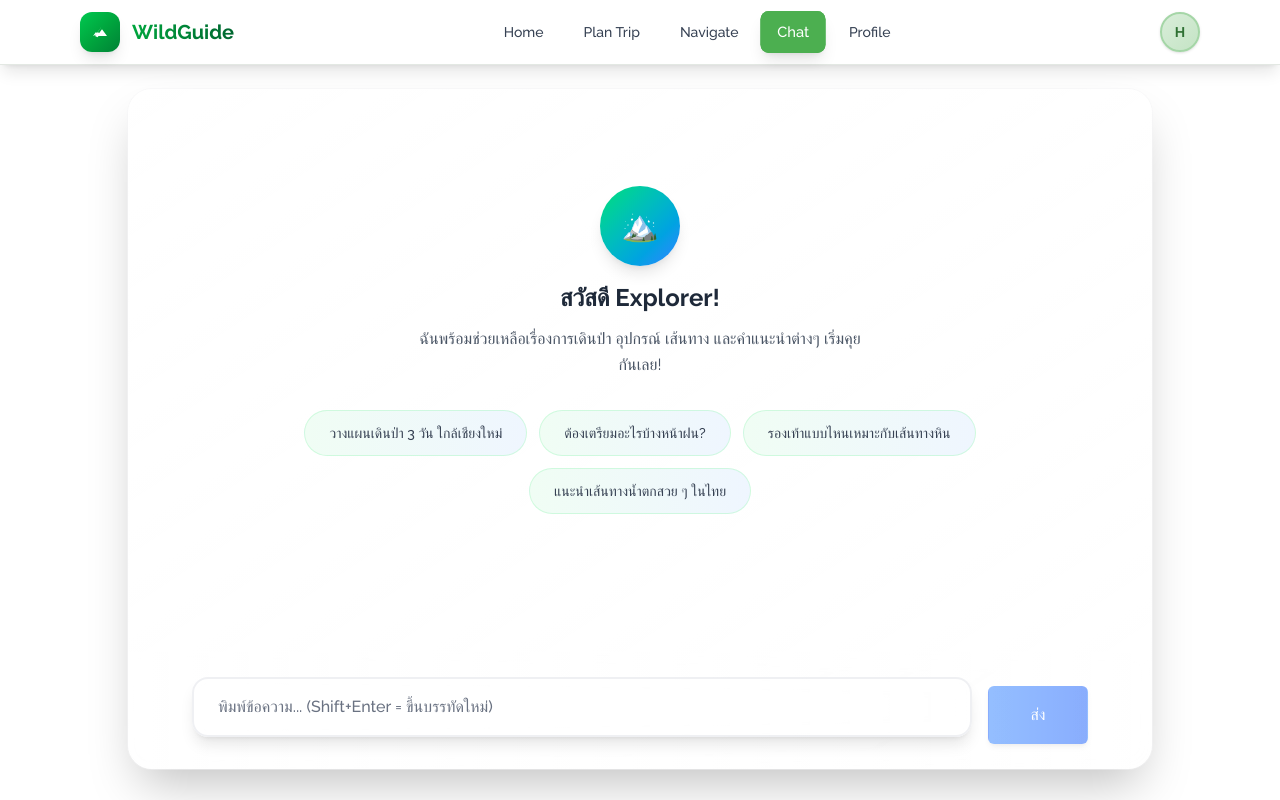
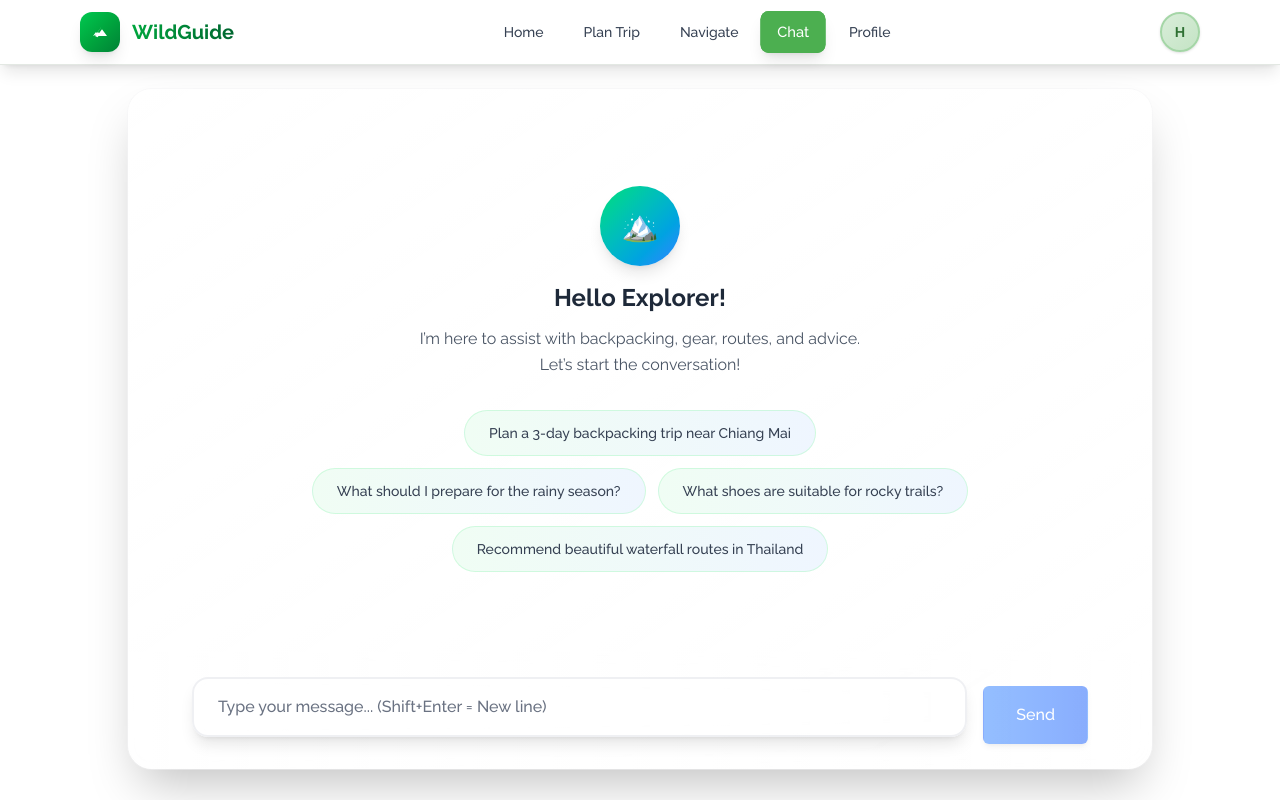
Before and after one commit to agehcx/hiking-app, a Next.js app in the folder frontend/: page /chat in a window 1280 px wide. Shown: the top 800 px of the page. Built offline with nearby package versions, Linux system fonts and the light colour scheme.

Commit message:
fix: change to eng, remove emojis

```diff
--- a/frontend/src/app/chat/page.tsx
+++ b/frontend/src/app/chat/page.tsx
@@ -5,10 +5,10 @@ import { Button } from "@/components/ui/Button";
 interface ChatMsg { role: "user" | "assistant"; content: string; ts: Date }
 
 const SUGGESTIONS = [
-  "วางแผนเดินป่า 3 วัน ใกล้เชียงใหม่",
-  "ต้องเตรียมอะไรบ้างหน้าฝน?",
-  "รองเท้าแบบไหนเหมาะกับเส้นทางหิน",
-  "แนะนำเส้นทางน้ำตกสวย ๆ ในไทย",
+  "Plan a 3-day backpacking trip near Chiang Mai",
+  "What should I prepare for the rainy season?",
+  "What shoes are suitable for rocky trails?",
+  "Recommend beautiful waterfall routes in Thailand",
 ];
 
 export default function ChatbotPage() {
@@ -93,7 +93,6 @@ export default function ChatbotPage() {
       <div className="w-full max-w-5xl h-[85vh] bg-gradient-to-br from-white/95 to-white/85 backdrop-blur-md border border-white/20 shadow-2xl rounded-3xl flex flex-col overflow-hidden ring-1 ring-gray-100/50">
         {/* Messages Container */}
 
-        {/* Messages Container */}
         <div ref={listRef} className="flex-1 overflow-y-auto px-8 py-8 space-y-6 scrollbar-thin scrollbar-thumb-gray-200 scrollbar-track-transparent hover:scrollbar-thumb-gray-300">
           {messages.length === 0 && (
             <div className="mt-16 flex flex-col items-center text-center gap-8 animate-fade-in">
@@ -101,8 +100,8 @@ export default function ChatbotPage() {
                 <div className="w-20 h-20 mx-auto bg-gradient-to-br from-green-400 to-blue-500 rounded-full flex items-center justify-center shadow-lg">
                   <span className="text-3xl">🏔️</span>
                 </div>
-                <h2 className="text-2xl font-bold text-gray-800 mb-3">สวัสดี Explorer!</h2>
-                <p className="text-gray-600 max-w-md leading-relaxed">ฉันพร้อมช่วยเหลือเรื่องการเดินป่า อุปกรณ์ เส้นทาง และคำแนะนำต่างๆ เริ่มคุยกันเลย!</p>
+                <h2 className="text-2xl font-bold text-gray-800 mb-3">Hello Explorer!</h2>
+                <p className="text-gray-600 max-w-md leading-relaxed">I’m here to assist with backpacking, gear, routes, and advice. Let’s start the conversation!</p>
               </div>
               <div className="flex flex-wrap gap-3 justify-center max-w-2xl">
                 {SUGGESTIONS.map((s, idx) => (
@@ -146,7 +145,7 @@ export default function ChatbotPage() {
                   <span className="w-2 h-2 bg-gray-400 rounded-full animate-bounce" style={{ animationDelay: '120ms' }} />
                   <span className="w-2 h-2 bg-gray-400 rounded-full animate-bounce" style={{ animationDelay: '240ms' }} />
                 </div>
-                <span className="text-sm text-gray-500 ml-2">กำลังคิด...</span>
+                <span className="text-sm text-gray-500 ml-2">Thinking...</span>
               </div>
             </div>
           )}
@@ -159,7 +158,7 @@ export default function ChatbotPage() {
               <textarea
                 value={input}
                 onChange={e => setInput(e.target.value)}
-                placeholder="พิมพ์ข้อความ... (Shift+Enter = ขึ้นบรรทัดใหม่)"
+                placeholder="Type your message... (Shift+Enter = New line)"
                 rows={1}
                 onKeyDown={(e) => { if (e.key === 'Enter' && !e.shiftKey) { e.preventDefault(); send(input); } }}
                 className="w-full resize-none rounded-2xl border-2 border-gray-200/60 bg-white/90 backdrop-blur px-6 py-4 text-gray-800 font-medium shadow-lg focus:outline-none focus:ring-2 focus:ring-blue-400/50 focus:border-blue-400/60 transition-all duration-200 max-h-40 placeholder:text-gray-500"
@@ -167,7 +166,7 @@ export default function ChatbotPage() {
               />
               {input.trim() && (
                 <div className="absolute top-2 right-2 text-xs text-gray-400 bg-white/80 px-2 py-1 rounded-md">
-                  {input.length} ตัวอักษร
+                  {input.length} characters
                 </div>
               )}
             </div>
@@ -179,7 +178,7 @@ export default function ChatbotPage() {
               loading={loading}
               className="rounded-2xl px-8 py-4 text-white bg-gradient-to-r from-blue-500 to-blue-600 hover:from-blue-600 hover:to-blue-700 shadow-lg hover:shadow-xl transition-all duration-200 transform hover:scale-105 disabled:opacity-50 disabled:scale-100 min-w-[100px] font-medium"
             >
-              {loading ? 'กำลังส่ง...' : 'ส่ง'}
+              {loading ? 'Sending...' : 'Send'}
             </Button>
           </div>
         </form>
--- a/frontend/src/app/profile/page.tsx
+++ b/frontend/src/app/profile/page.tsx
@@ -30,8 +30,8 @@ export default function ProfilePage() {
       {/* Stats Overview */}
       <Card padding="lg" className="mb-6">
         <div className="mb-4 flex items-center gap-2">
-          <div className="text-xl">📊</div>
-          <h2 className="text-xl font-bold">Adventure Stats</h2>
+          {/* <div className="text-xl">📊</div> */}
+          <h2 className="text-3xl font-bold">Adventure Stats</h2>
         </div>
         <div className="grid gap-4 sm:grid-cols-2 lg:grid-cols-4">
           <div className="rounded-xl border border-[var(--color-primary-200)] bg-gradient-to-br from-[var(--color-primary-25)] to-[var(--color-primary-50)] p-4 text-center">
@@ -58,8 +58,8 @@ export default function ProfilePage() {
         <Card className="lg:col-span-2" padding="lg">
           <div className="mb-4 flex items-center justify-between">
             <div className="flex items-center gap-2">
-              <div className="text-xl">📅</div>
-              <h2 className="text-xl font-bold">Recent Trips</h2>
+              {/* <div className="text-xl">📅</div> */}
+              <h2 className="text-3xl font-bold">Recent Trips</h2>
             </div>
             <Button variant="outline" size="sm">View All</Button>
           </div>
```
